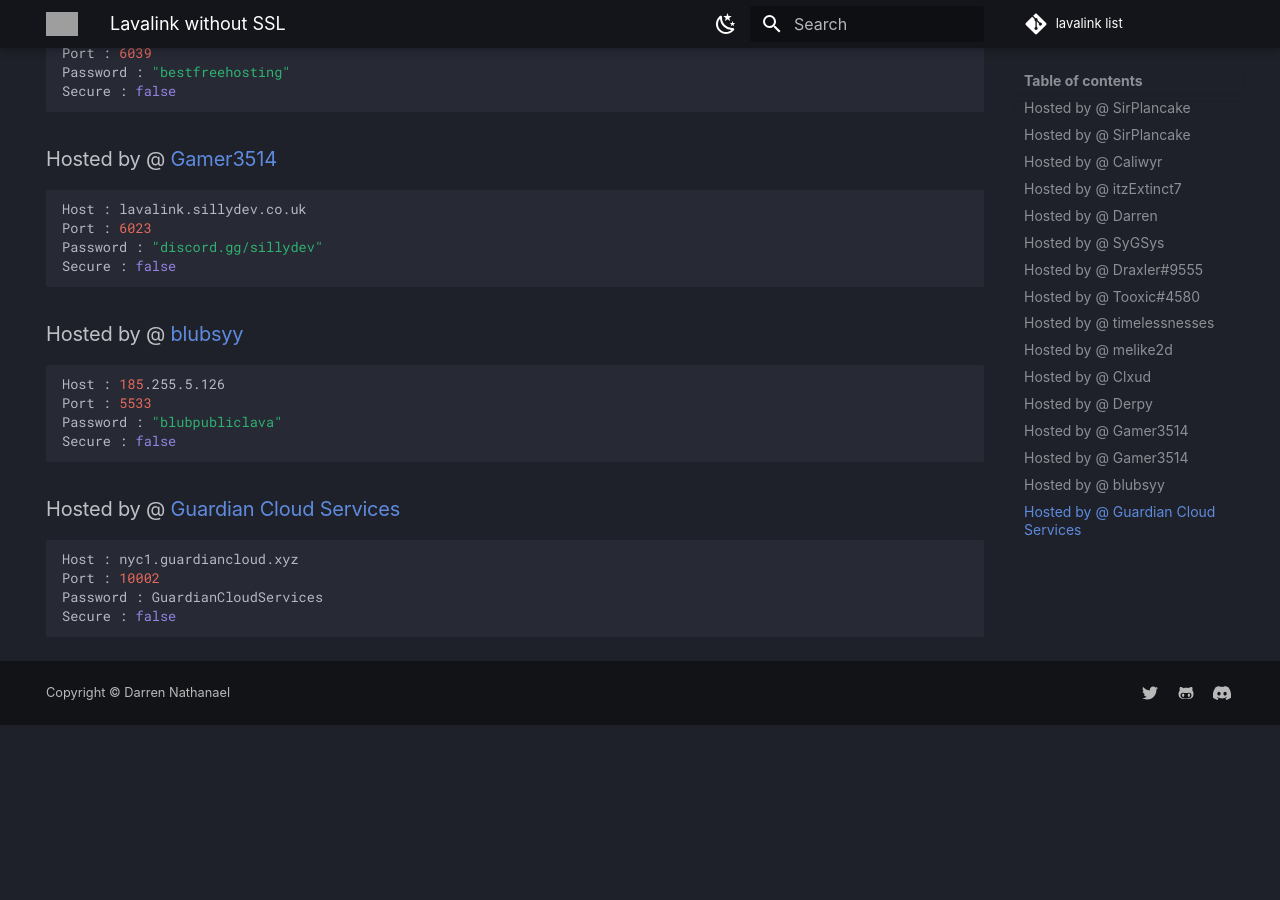
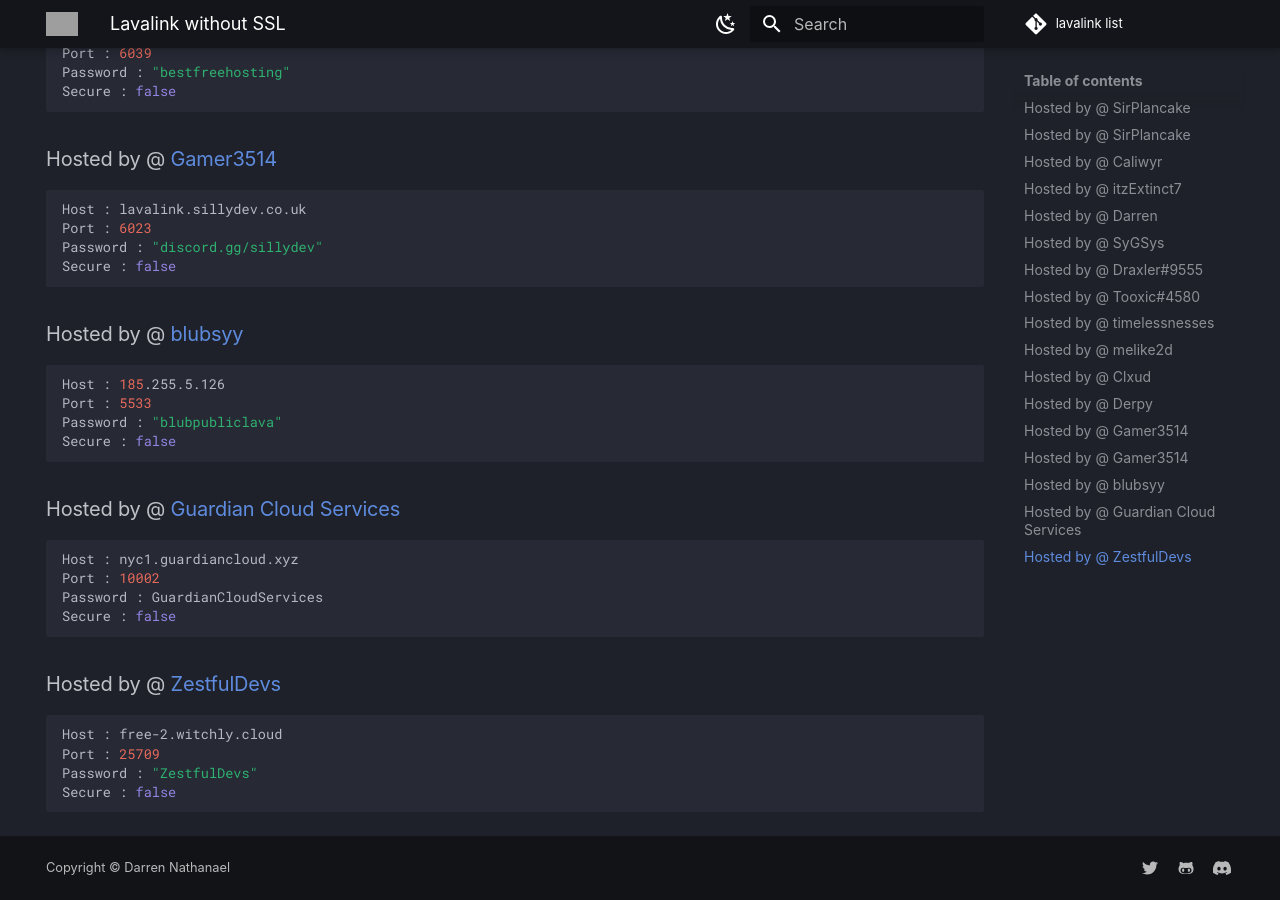
Before and after one commit to DarrenOfficial/lavalink-list, an MkDocs documentation site: the page built from docs/NoSSL/lavalink-without-ssl.md, in a window 1280 px wide and 900 px high, scrolled down 2561 px. Built offline with MkDocs 1.6.1 and Material for MkDocs 9.7.7, drawn with Linux system fonts in a browser that asks for light colours; comment, search, counter and statistics services are not loaded; a style sheet for code colours, icons or effects is not loaded; before the commit the page ends 3286 px from its top, so only the background shows below that; grey boxes are pictures that could not be loaded.

Commit message:
New Lavalink (#391)
Update lavalink-without-ssl.md

````diff
--- a/docs/NoSSL/lavalink-without-ssl.md
+++ b/docs/NoSSL/lavalink-without-ssl.md
@@ -139,3 +139,11 @@ Port : 10002
 Password : GuardianCloudServices
 Secure : false
 ```
+
+### Hosted by @ [ZestfulDevs](https://discord.com/invite/W4gFEYvrG9)
+```bash
+Host : free-2.witchly.cloud
+Port : 25709
+Password : "ZestfulDevs"
+Secure : false
+```
````
